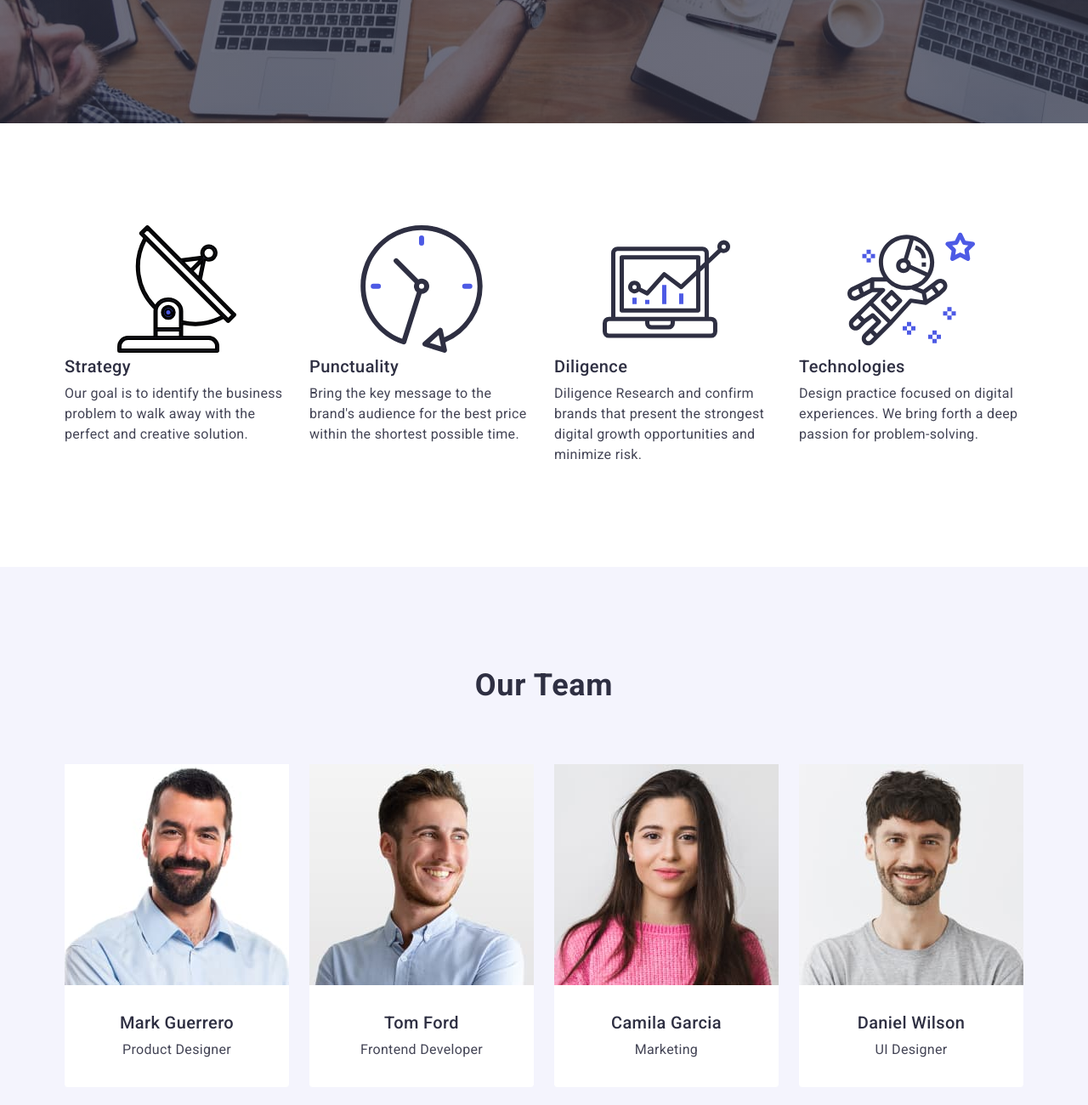
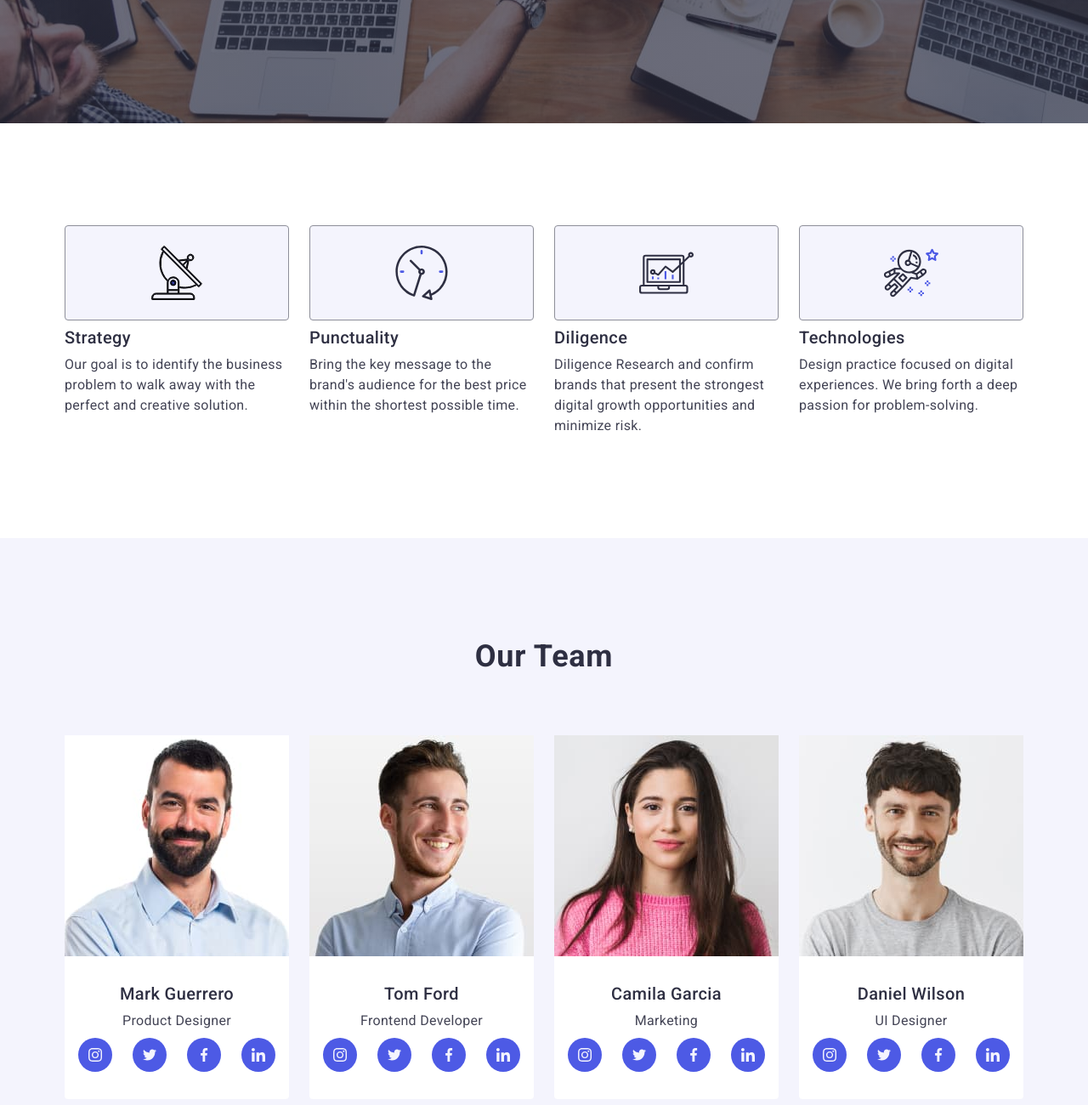
Before and after one commit to Karlson1979/goit-markup-hw-04, a website: page index.html in a window 1280 px wide. Shown: the part 528-1828 px from the top of the page at 85% size. Drawn offline with nearby package versions, Linux system fonts and the light colour scheme.

Commit message:
cocial-link

```diff
--- a/css/style.css
+++ b/css/style.css
@@ -113,6 +113,7 @@ address {
 .address-mail:focus {
     color: #404bbf;
 }
+/* <!-- SECTION-1 --> */
 /* main  */
 /* benefits */
 
@@ -140,9 +141,19 @@ background-size: cover;
     line-height: 1.07;
     margin: 0 auto;
 }
-#antenna{
+.icon-border{
+    background-color: #f4f4fd;
     border: 1px solid #8e8f99;
     border-radius: 4px;
+    width: 264px;
+    margin-bottom: 8px;
+    height: 112px;
+    display: flex;
+    justify-content: center;
+    align-items: center;
+
+
+
 }
 
 .button-main {
@@ -177,7 +188,8 @@ button:focus {
 
 
 
-/* content */
+/* section-2
+content */
 .content{
     padding: 120px 0;
 }
@@ -214,6 +226,7 @@ button:focus {
     line-height: 1.5;
     letter-spacing: 0.02em;
 }
+/* <!-- SECTION-3 --> */
 /* our-time */
 
 .our-time {
@@ -248,6 +261,7 @@ button:focus {
 .person{
     padding: 32px 0;
 
+
 }
 .title-time{
     text-align: center;
@@ -266,6 +280,7 @@ color: #2e2f42;
     letter-spacing: 0.32px;
     text-align: center;
     font-size: 16px;
+    margin-bottom: 8px;
 }
 
 
@@ -276,6 +291,30 @@ color: #2e2f42;
     color: #434455;
     letter-spacing: 0.32px;
 }
+.icon-cocial-link{
+   border-radius: 50%;
+    background-color: #4d5ae5;
+    width: 40px;
+    height: 40px;
+   display: flex;
+   justify-content: center;
+   align-items: center;
+
+
+}
+.icon-cocial{
+fill: #f4f4fd;
+
+
+}
+.cocial-link{
+    display: flex;
+    justify-content: center;
+    align-items: center;
+    gap:24px;
+}
+
+/* <!-- SECTION-4 --> */
 
 /* Our Portfolio */
 
--- a/index.html
+++ b/index.html
@@ -57,18 +57,24 @@
 
                 <ul class="list-content">
                     <li class="content-item">
-                        <svg>
-                            <use href="./images/icons.svg#icon-antenna" width="264"></use>
+                        <div class="icon-border">
+
+                        <svg class="icon-cection" width="64" height="64" >
+                            <use href="./images/icons.svg#icon-antenna" ></use>
                         </svg>
+                    </div>
                         <h3 class="title-content">Strategy</h3>
                         <p class="target-txt
                         ">Our goal is to identify the business
                             problem to walk away with the perfect and creative solution. </p>
                     </li>
                     <li class="content-item">
-                        <svg>
-                            <use href="./images/icons.svg#icon-clock" width="264"></use>
+                        <div class="icon-border">
+
+                        <svg class="icon-cection" width="64" height="64">
+                            <use href="./images/icons.svg#icon-clock" ></use>
                         </svg>
+                    </div>
                         <h3 class="title-content">Punctuality</h3>
                         <p class="target-txt
                         ">Bring the key message to the brand's audience for the best price within the shortest possible
@@ -76,9 +82,11 @@
                         </p>
                     </li>
                     <li class="content-item">
-                        <svg>
-                            <use href="./images/icons.svg#icon-pc" width="264"></use>
+                        <div class="icon-border">
+                        <svg class="icon-cection" width="64" height="64">
+                            <use href="./images/icons.svg#icon-pc" ></use>
                         </svg>
+                    </div>
                         <h3 class="title-content">Diligence</h3>
                         <p class="target-txt
                         ">Diligence
@@ -87,9 +95,11 @@
                             risk. </p>
                     </li>
                     <li class="content-item">
-                        <svg>
-                            <use href="./images/icons.svg#icon-techno" width="264"></use>
+                        <div class="icon-border">
+                        <svg class="icon-cection" width="64" height="64">
+                            <use href="./images/icons.svg#icon-techno" ></use>
                         </svg>
+                    </div>
                         <h3 class="title-content">Technologies</h3>
                         <p class="target-txt
                         ">Design practice focused on digital experiences. We bring forth a deep passion for
@@ -110,12 +120,46 @@
                         <div class="person">
                             <h3 class="title-time">Mark Guerrero</h3>
                             <p class="job">Product Designer</p>
+                            <div class="cocial-link">
+                            <a class="icon-cocial-link"><svg class="icon-cocial" width="16" height="16">
+                                <use href="./images/icons.svg#icon-instagram" ></use>
+                            </svg></a>
+
+                            <a class="icon-cocial-link"><svg class="icon-cocial" width="16" height="16">
+                                <use href="./images/icons.svg#icon-twitter" ></use>
+                            </svg></a>
+                            <a class="icon-cocial-link"><svg class="icon-cocial" width="16" height="16">
+                                <use href="./images/icons.svg#icon-facebook" ></use>
+                            </svg></a>
+
+                            <a class="icon-cocial-link"><svg class="icon-cocial" width="16" height="16">
+                                <use href="./images/icons.svg#icon-linkedin" ></use>
+                            </svg></a>
+                            </div>
+
                         </div>
                     </li>
                     <li class="list-time"><img src="./images/tom.jpg" alt="photo" width="264">
                         <div class="person">
                             <h3 class="title-time">Tom Ford</h3>
                             <p class="job">Frontend Developer</p>
+                            <div class="cocial-link">
+                            <a class="icon-cocial-link"><svg class="icon-cocial" width="16" height="16">
+                                <use href="./images/icons.svg#icon-instagram" ></use>
+                            </svg></a>
+
+                            <a class="icon-cocial-link"><svg class="icon-cocial" width="16" height="16">
+                                <use href="./images/icons.svg#icon-twitter" ></use>
+                            </svg></a>
+                            <a class="icon-cocial-link"><svg class="icon-cocial" width="16" height="16">
+                                <use href="./images/icons.svg#icon-facebook" ></use>
+                            </svg></a>
+
+                            <a class="icon-cocial-link"><svg class="icon-cocial" width="16" height="16">
+                                <use href="./images/icons.svg#icon-linkedin" ></use>
+                            </svg></a>
+
+                            </div>
                         </div>
                     </li>
                     <li class="list-time">
@@ -123,6 +167,24 @@
                         <div class="person">
                             <h3 class="title-time">Camila Garcia</h3>
                             <p class="job">Marketing</p>
+                            <div class="cocial-link">
+                            <a class="icon-cocial-link"><svg class="icon-cocial" width="16" height="16">
+                                <use href="./images/icons.svg#icon-instagram" ></use>
+                            </svg></a>
+
+                            <a class="icon-cocial-link"><svg class="icon-cocial" width="16" height="16">
+                                <use href="./images/icons.svg#icon-twitter" ></use>
+                            </svg></a>
+                            <a class="icon-cocial-link"><svg class="icon-cocial" width="16" height="16">
+                                <use href="./images/icons.svg#icon-facebook" ></use>
+                            </svg></a>
+
+                            <a class="icon-cocial-link"><svg class="icon-cocial" width="16" height="16">
+                                <use href="./images/icons.svg#icon-linkedin" ></use>
+                            </svg></a>
+                            </div>
+
+
                         </div>
                     </li>
 
@@ -131,6 +193,23 @@
                         <div class="person">
                             <h3 class="title-time">Daniel Wilson</h3>
                             <p class="job">UI Designer</p>
+                            <div class="cocial-link">
+                            <a class="icon-cocial-link"><svg class="icon-cocial" width="16" height="16">
+                                <use href="./images/icons.svg#icon-instagram" ></use>
+                            </svg></a>
+
+                            <a class="icon-cocial-link"><svg class="icon-cocial" width="16" height="16">
+                                <use href="./images/icons.svg#icon-twitter" ></use>
+                            </svg></a>
+                            <a class="icon-cocial-link"><svg class="icon-cocial" width="16" height="16">
+                                <use href="./images/icons.svg#icon-facebook" ></use>
+                            </svg></a>
+
+                            <a class="icon-cocial-link"><svg class="icon-cocial" width="16" height="16">
+                                <use href="./images/icons.svg#icon-linkedin" ></use>
+                            </svg></a>
+                        </div>
+
                         </div>
                     </li>
                 </ul>
```
